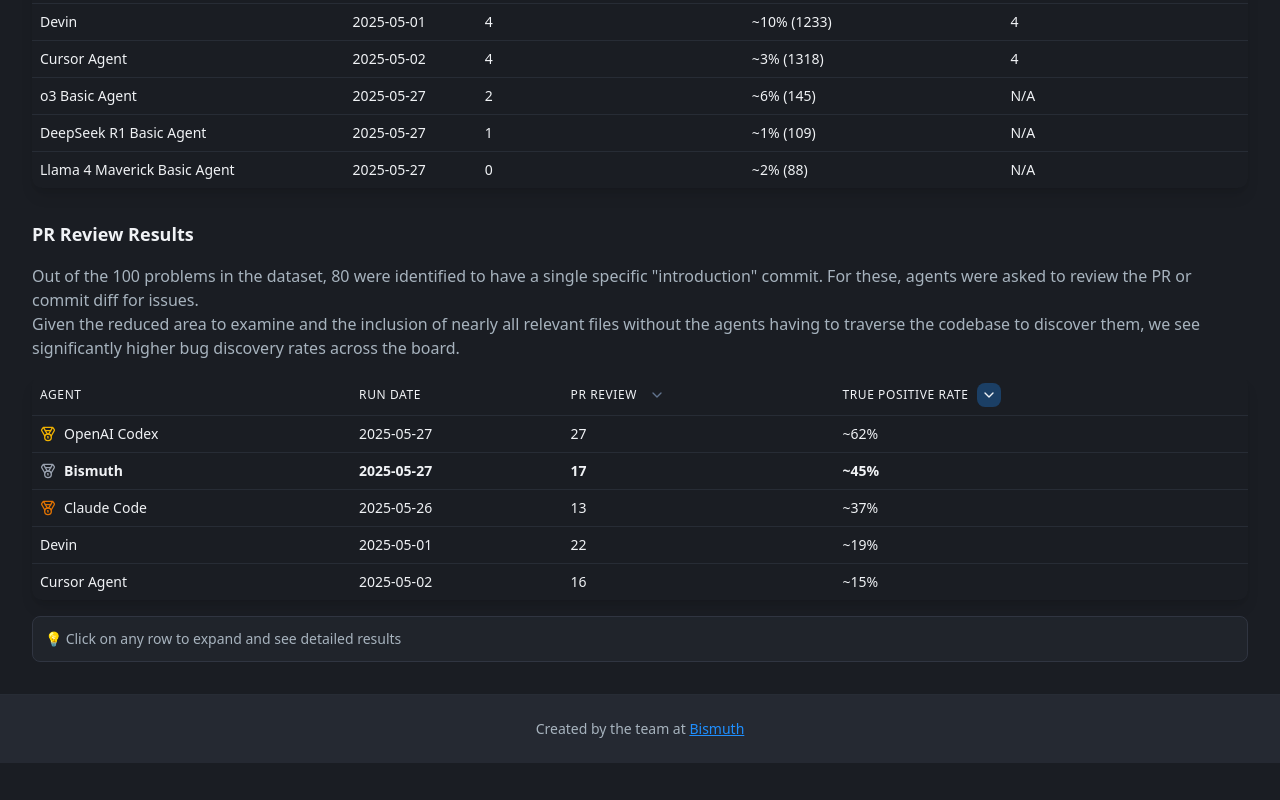
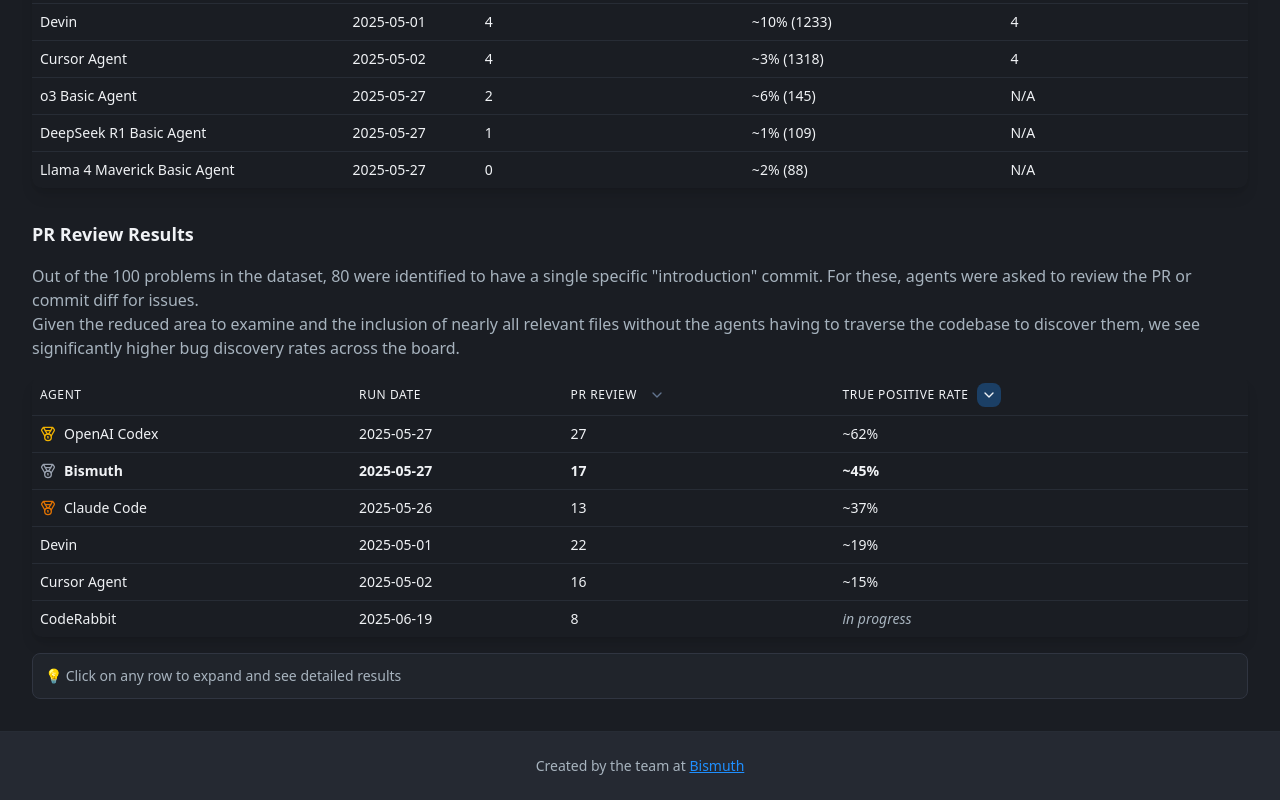
Before and after one commit to SM-100-Bench/sm100bench.com, a Next.js app: page / in a window 1280 px wide. Shown: the part 914-1714 px from the top of the page. Before the commit the page ends 1677 px from the top, so only its background shows below. Built offline with nearby package versions, Linux system fonts and the light colour scheme.

Commit message:
add coderabbit pr review numbers

```diff
--- a/app/page.tsx
+++ b/app/page.tsx
@@ -17,9 +17,9 @@ import { ChevronDown, Medal } from "lucide-react";
 interface BenchmarkResult {
   agent: string;
   run_date: string;
-  needle_in_haystack: string[];
-  remediated: string[];
-  pr_review: string[];
+  needle_in_haystack: string[] | null;
+  remediated: string[] | null;
+  pr_review: string[] | null;
   true_positive_rate: number;
   total_bugs: number;
   pr_review_true_positive_rate?: number;
@@ -55,7 +55,9 @@ export default function SM100Dashboard() {
   }, []);
 
   useEffect(() => {
-    const sorted = [...results].sort((a, b) => {
+    const sorted = [...results]
+      .filter((item) => item.needle_in_haystack !== null)
+      .sort((a, b) => {
         switch (sortField) {
           case "needle_in_haystack":
             return (
--- a/public/results.json
+++ b/public/results.json
@@ -266,5 +266,23 @@
         "pr_review": null,
         "true_positive_rate": 0.02,
         "total_bugs": 88
+    },
+    {
+        "agent": "CodeRabbit",
+        "run_date": "2025-06-19",
+        "needle_in_haystack": null,
+        "remediated": null,
+        "pr_review": [
+            "https://github.com/nats-io/nats-server/pull/1792",
+            "https://github.com/curlconverter/curlconverter/commit/982cf32cefc95b7b08319205a85364174db11962",
+            "https://github.com/pocketbase/pocketbase/commit/c862ac6e45b2ef5351e048a2eeecb3687938b054",
+            "https://github.com/tsenart/vegeta/commit/6fbe391628eeeae1adf39522a55078797e6e7f2e",
+            "https://github.com/mgechev/revive/pull/1101",
+            "https://github.com/wandb/weave/pull/1657",
+            "https://github.com/ParisNeo/lollms/commit/295d4a9d00fc1b02d1359fc13794828bb56ee22d",
+            "https://github.com/47ng/nuqs/pull/821"
+        ],
+        "true_positive_rate": 0.0,
+        "total_bugs": 0
     }
 ]
```
Lines whose indentation alone changed are shown as unchanged.
